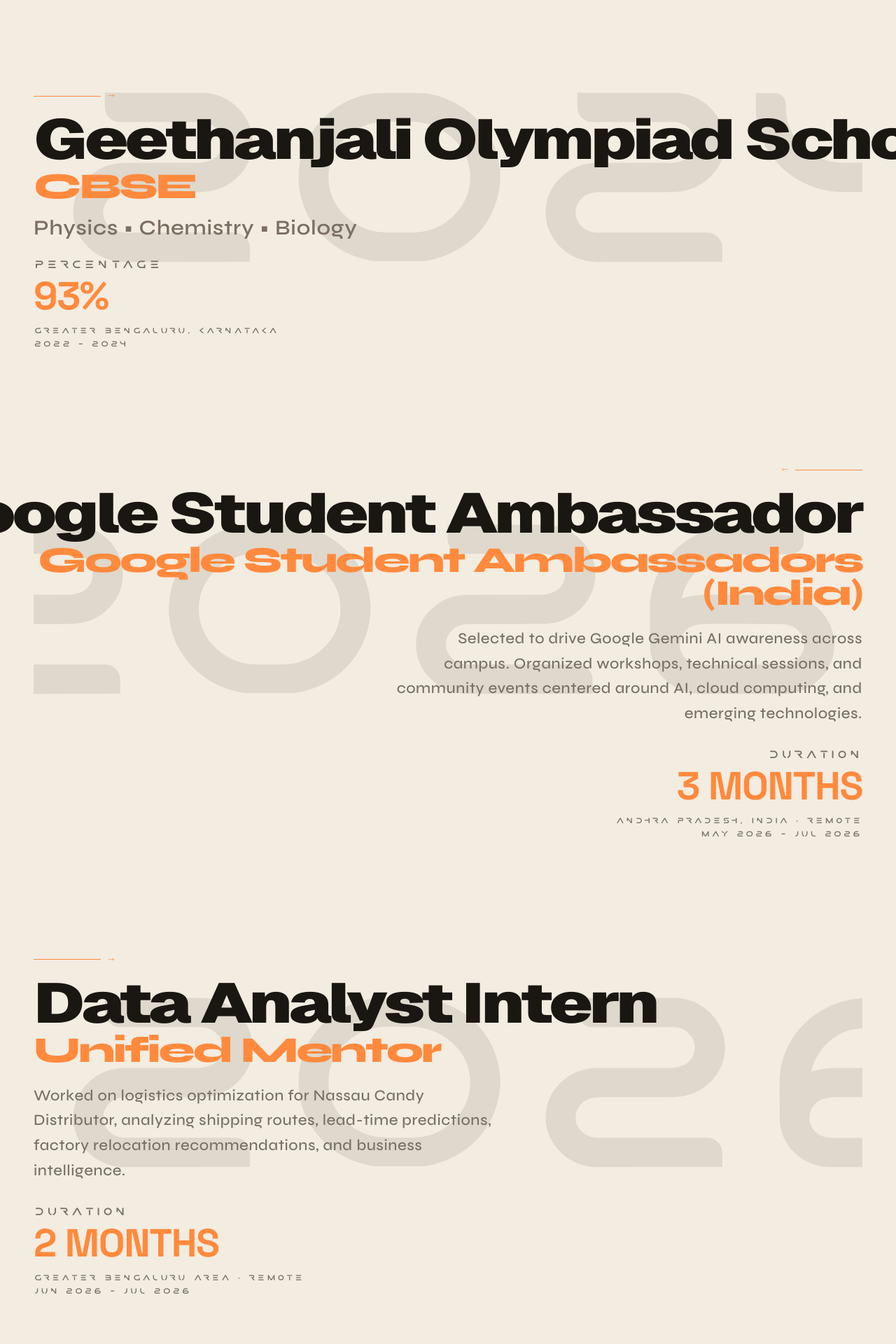
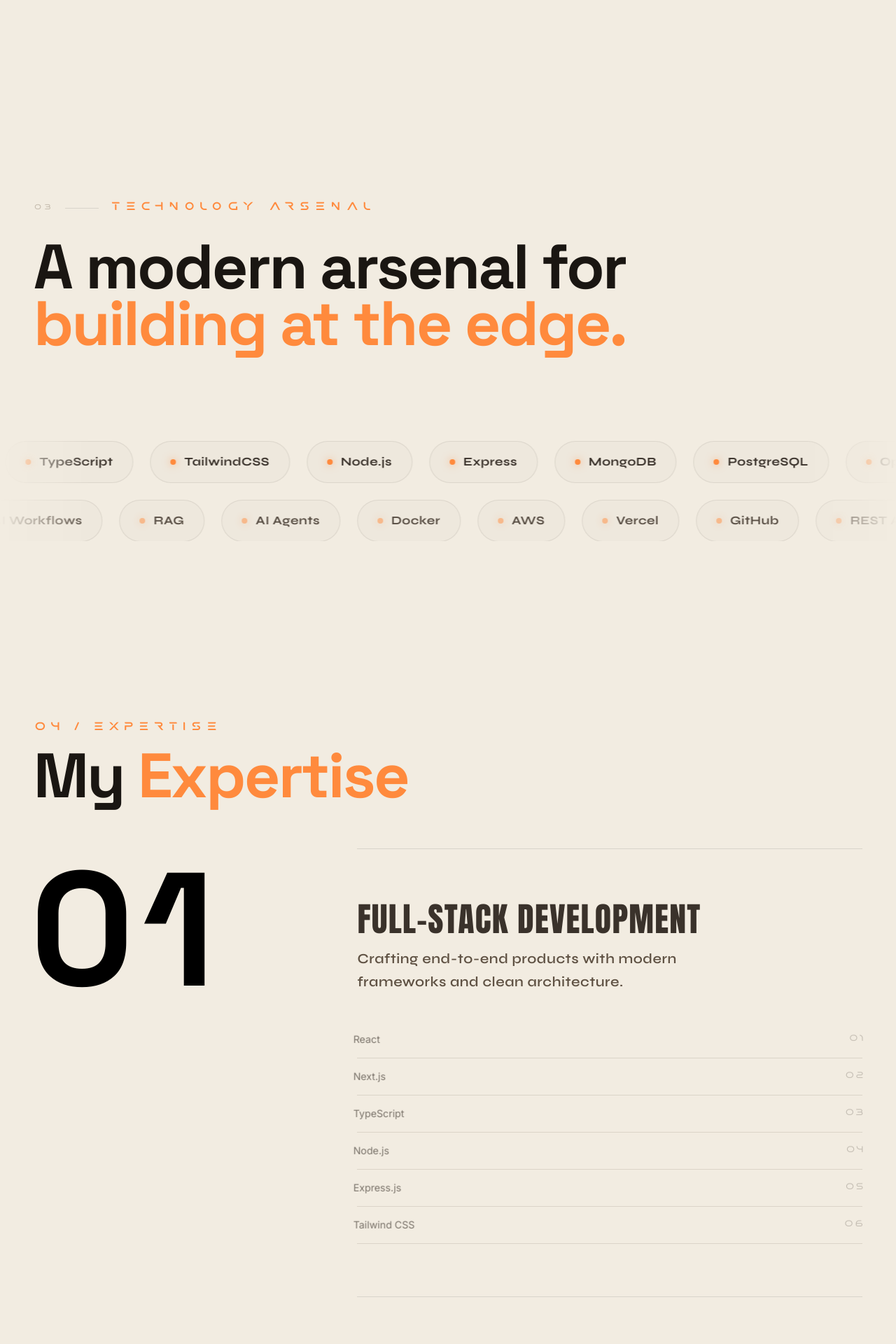
Before and after one commit to Megha-r20/MeghaR_portfolio, a Next.js app: page / in a window 1280 px wide. Shown: the part 2440-4360 px from the top of the page at 70% size. Built offline with nearby package versions, Linux system fonts and the light colour scheme; a web font is replaced by a local one.

Commit message:
Update portfolio website

```diff
--- a/components/About.tsx
+++ b/components/About.tsx
@@ -21,7 +21,7 @@
 
 
         {/* ══════════════════════════════════════════════════════════
-            ENTRY 1 — SRM University AP  (top-right)
+            ENTRY 1 — Kalasalingam Academy  (top-right)
         ══════════════════════════════════════════════════════════ */}
         <div className="relative">
           {/* Decorative watermark year */}
@@ -38,7 +38,7 @@
               className="font-researcher absolute right-[0%] top-[50%] -translate-y-[50%] text-[9rem] md:text-[15rem] lg:text-[20rem] font-semibold leading-none tracking-tighter"
               style={{ color: "rgb(58, 50, 43)", opacity: 0.10 }}
             >
-              2028
+              2024
             </span>
           </motion.div>
 
@@ -60,7 +60,7 @@
 
               {/* Institution */}
               <h3 className="font-geist text-[2.5rem] md:text-[4rem] lg:text-[5rem] font-black leading-[0.9] tracking-tighter text-[#f2ece1] dark:text-[#f2ece1] light:text-[#1a1612] scale-x-[1.25] origin-right inline-block">
-                SRM University AP
+                Kalasalingam Academy of<br/>Research and Education
               </h3>
 
               {/* Degree */}
@@ -70,22 +70,12 @@
 
               {/* Subtitle */}
               <p className="font-syne mt-4 text-base md:text-2xl lg:text-[30px] font-semibold tracking-wide text-[#a89c8d] dark:text-[#a89c8d] light:text-[#7a6f62]">
-                AI &amp; Future Technologies
+                Software Product Engineering
               </p>
 
-              {/* CGPA */}
-              <div className="mt-6 flex flex-col items-end">
-                <span className="font-researcher text-[12px] md:text-[14px] font-bold uppercase tracking-[0.25em] text-[#a89c8d] dark:text-[#a89c8d] light:text-[#7a6f62]">
-                  CGPA
-                </span>
-                <span className="mt-1 font-display text-4xl md:text-5xl lg:text-[3.5rem] font-bold tracking-tight text-[#ff8a3d]">
-                  8.92
-                </span>
-              </div>
-
               {/* Location & years */}
-              <div className="mt-4 flex flex-col items-end gap-1 font-researcher text-[9px] md:text-[10px] font-bold uppercase tracking-[0.25em] text-[#a89c8d] dark:text-[#a89c8d] light:text-[#7a6f62]">
-                <span>Amaravati, Andhra Pradesh</span>
+              <div className="mt-8 flex flex-col items-end gap-1 font-researcher text-[9px] md:text-[10px] font-bold uppercase tracking-[0.25em] text-[#a89c8d] dark:text-[#a89c8d] light:text-[#7a6f62]">
+                <span>Virudhunagar, Tamil Nadu</span>
                 <span>2024 &ndash; Present</span>
               </div>
             </div>
@@ -94,10 +84,11 @@
 
 
         {/* ══════════════════════════════════════════════════════════
-            ENTRY 2 — Geethanjali Olympiad School  (left)
+            FUTURE ENTRY TEMPLATE (left)
+            Uncomment and duplicate to add future alternating entries
         ══════════════════════════════════════════════════════════ */}
+        {/*
         <div className="relative">
-          {/* Decorative watermark year */}
           <motion.div
             initial={{ opacity: 0 }}
             whileInView={{ opacity: 1 }}
@@ -111,11 +102,10 @@
               className="font-researcher absolute left-[0%] top-[50%] -translate-y-[50%] text-[9rem] md:text-[15rem] lg:text-[20rem] font-semibold leading-none tracking-tighter"
               style={{ color: "rgb(58, 50, 43)", opacity: 0.10 }}
             >
-              2024
+              2025
             </span>
           </motion.div>
 
-          {/* Content */}
           <motion.div
             initial={{ opacity: 0, y: 20 }}
             whileInView={{ opacity: 1, y: 0 }}
@@ -125,191 +115,31 @@
             style={{ zIndex: 10 }}
           >
             <div className="flex flex-col items-start text-left">
-              {/* Arrow */}
               <div className="mb-4 flex items-center gap-2">
                 <div className="h-px w-14 md:w-24 bg-[#ff8a3d]" />
                 <span className="font-researcher text-sm text-[#ff8a3d]">&rarr;</span>
               </div>
 
-              {/* Institution */}
               <h3 className="font-geist text-[2.5rem] md:text-[4rem] lg:text-[5rem] font-black leading-[0.9] tracking-tighter text-[#f2ece1] dark:text-[#f2ece1] light:text-[#1a1612] inline-block scale-x-[1.25] origin-left">
-                Geethanjali Olympiad School
+                Future Company / Role
               </h3>
 
-              {/* Board */}
               <h4 className="font-syne mt-2 text-[1.75rem] md:text-[2.75rem] lg:text-[3.25rem] font-black leading-[0.9] tracking-tighter text-[#ff8a3d]">
-                CBSE
+                Software Engineer
               </h4>
 
-              {/* Subjects */}
               <p className="mt-4 font-syne text-base md:text-2xl lg:text-[30px] font-semibold tracking-wide text-[#a89c8d] dark:text-[#a89c8d] light:text-[#7a6f62]">
-                Physics &bull; Chemistry &bull; Biology
+                Key achievements or technologies used
               </p>
 
-              {/* Percentage */}
-              <div className="mt-6 flex flex-col items-start">
-                <span className="font-researcher text-[12px] md:text-[14px] font-bold uppercase tracking-[0.25em] text-[#a89c8d] dark:text-[#a89c8d] light:text-[#7a6f62]">
-                  Percentage
-                </span>
-                <span className="mt-1 font-display text-4xl md:text-5xl lg:text-[3.5rem] font-bold tracking-tight text-[#ff8a3d]">
-                  93%
-                </span>
-              </div>
-
-              {/* Location & years */}
-              <div className="mt-4 flex flex-col items-start gap-1 font-researcher text-[9px] md:text-[10px] font-bold uppercase tracking-[0.25em] text-[#a89c8d] dark:text-[#a89c8d] light:text-[#7a6f62]">
-                <span>Greater Bengaluru, Karnataka</span>
-                <span>2022 &ndash; 2024</span>
+              <div className="mt-8 flex flex-col items-start gap-1 font-researcher text-[9px] md:text-[10px] font-bold uppercase tracking-[0.25em] text-[#a89c8d] dark:text-[#a89c8d] light:text-[#7a6f62]">
+                <span>City, State</span>
+                <span>Year &ndash; Year</span>
               </div>
             </div>
           </motion.div>
         </div>
-
-
-        {/* ══════════════════════════════════════════════════════════
-            ENTRY 3 — Google Student Ambassador (right)
-        ══════════════════════════════════════════════════════════ */}
-        <div className="relative">
-          {/* Decorative watermark year */}
-          <motion.div
-            initial={{ opacity: 0 }}
-            whileInView={{ opacity: 1 }}
-            viewport={{ once: true }}
-            transition={{ duration: 0.5, ease: "easeOut" }}
-            aria-hidden="true"
-            className="absolute inset-0 overflow-hidden"
-            style={{ zIndex: 0, pointerEvents: "none", userSelect: "none" }}
-          >
-            <span
-              className="font-researcher absolute right-[0%] top-[50%] -translate-y-[50%] text-[9rem] md:text-[15rem] lg:text-[20rem] font-semibold leading-none tracking-tighter"
-              style={{ color: "rgb(58, 50, 43)", opacity: 0.10 }}
-            >
-              2026
-            </span>
-          </motion.div>
-
-          {/* Content */}
-          <motion.div
-            initial={{ opacity: 0, y: 20 }}
-            whileInView={{ opacity: 1, y: 0 }}
-            viewport={{ once: true, margin: "-80px" }}
-            transition={{ duration: 0.4, ease: [0.16, 1, 0.3, 1] }}
-            className="relative flex w-full justify-end"
-            style={{ zIndex: 10 }}
-          >
-            <div className="flex flex-col items-end text-right">
-              {/* Arrow */}
-              <div className="mb-4 flex items-center gap-2">
-                <span className="font-researcher text-sm text-[#ff8a3d]">&larr;</span>
-                <div className="h-px w-14 md:w-24 bg-[#ff8a3d]" />
-              </div>
-
-              {/* Institution/Role */}
-              <h3 className="font-geist text-[2.5rem] md:text-[4rem] lg:text-[5rem] font-black leading-[0.9] tracking-tighter text-[#f2ece1] dark:text-[#f2ece1] light:text-[#1a1612] inline-block scale-x-[1.25] origin-right">
-                Google Student Ambassador
-              </h3>
-
-              {/* Organization */}
-              <h4 className="font-syne mt-2 text-[1.75rem] md:text-[2.75rem] lg:text-[3.25rem] font-black leading-[0.9] tracking-tighter text-[#ff8a3d]">
-                Google Student Ambassadors (India)
-              </h4>
-
-              {/* Description */}
-              <p className="font-syne mt-6 max-w-2xl text-sm md:text-xl lg:text-[22px] font-medium leading-relaxed tracking-wide text-[#a89c8d] dark:text-[#a89c8d] light:text-[#7a6f62]">
-                Selected to drive Google Gemini AI awareness across campus. Organized workshops, technical sessions, and community events centered around AI, cloud computing, and emerging technologies.
-              </p>
-
-              {/* Metric */}
-              <div className="mt-8 flex flex-col items-end">
-                <span className="font-researcher text-[12px] md:text-[14px] font-bold uppercase tracking-[0.25em] text-[#a89c8d] dark:text-[#a89c8d] light:text-[#7a6f62]">
-                  Duration
-                </span>
-                <span className="mt-1 font-display text-4xl md:text-5xl lg:text-[3.5rem] font-bold tracking-tight text-[#ff8a3d]">
-                  3 MONTHS
-                </span>
-              </div>
-
-              {/* Location & years */}
-              <div className="mt-4 flex flex-col items-end gap-1 font-researcher text-[9px] md:text-[10px] font-bold uppercase tracking-[0.25em] text-[#a89c8d] dark:text-[#a89c8d] light:text-[#7a6f62]">
-                <span>Andhra Pradesh, India &middot; Remote</span>
-                <span>May 2026 &ndash; Jul 2026</span>
-              </div>
-            </div>
-          </motion.div>
-        </div>
-
-
-        {/* ══════════════════════════════════════════════════════════
-            ENTRY 4 — Data Analyst Intern (left)
-        ══════════════════════════════════════════════════════════ */}
-        <div className="relative">
-          {/* Decorative watermark year */}
-          <motion.div
-            initial={{ opacity: 0 }}
-            whileInView={{ opacity: 1 }}
-            viewport={{ once: true }}
-            transition={{ duration: 0.5, ease: "easeOut" }}
-            aria-hidden="true"
-            className="absolute inset-0 overflow-hidden"
-            style={{ zIndex: 0, pointerEvents: "none", userSelect: "none" }}
-          >
-            <span
-              className="font-researcher absolute left-[0%] top-[50%] -translate-y-[50%] text-[9rem] md:text-[15rem] lg:text-[20rem] font-semibold leading-none tracking-tighter"
-              style={{ color: "rgb(58, 50, 43)", opacity: 0.10 }}
-            >
-              2026
-            </span>
-          </motion.div>
-
-          {/* Content */}
-          <motion.div
-            initial={{ opacity: 0, y: 20 }}
-            whileInView={{ opacity: 1, y: 0 }}
-            viewport={{ once: true, margin: "-80px" }}
-            transition={{ duration: 0.4, ease: [0.16, 1, 0.3, 1] }}
-            className="relative flex w-full justify-start"
-            style={{ zIndex: 10 }}
-          >
-            <div className="flex flex-col items-start text-left">
-              {/* Arrow */}
-              <div className="mb-4 flex items-center gap-2">
-                <div className="h-px w-14 md:w-24 bg-[#ff8a3d]" />
-                <span className="font-researcher text-sm text-[#ff8a3d]">&rarr;</span>
-              </div>
-
-              {/* Institution/Role */}
-              <h3 className="font-geist text-[2.5rem] md:text-[4rem] lg:text-[5rem] font-black leading-[0.9] tracking-tighter text-[#f2ece1] dark:text-[#f2ece1] light:text-[#1a1612] inline-block scale-x-[1.25] origin-left">
-                Data Analyst Intern
-              </h3>
-
-              {/* Organization */}
-              <h4 className="font-syne mt-2 text-[1.75rem] md:text-[2.75rem] lg:text-[3.25rem] font-black leading-[0.9] tracking-tighter text-[#ff8a3d]">
-                Unified Mentor
-              </h4>
-
-              {/* Description */}
-              <p className="font-syne mt-6 max-w-2xl text-sm md:text-xl lg:text-[22px] font-medium leading-relaxed tracking-wide text-[#a89c8d] dark:text-[#a89c8d] light:text-[#7a6f62]">
-                Worked on logistics optimization for Nassau Candy Distributor, analyzing shipping routes, lead-time predictions, factory relocation recommendations, and business intelligence.
-              </p>
-
-              {/* Metric */}
-              <div className="mt-8 flex flex-col items-start">
-                <span className="font-researcher text-[12px] md:text-[14px] font-bold uppercase tracking-[0.25em] text-[#a89c8d] dark:text-[#a89c8d] light:text-[#7a6f62]">
-                  Duration
-                </span>
-                <span className="mt-1 font-display text-4xl md:text-5xl lg:text-[3.5rem] font-bold tracking-tight text-[#ff8a3d]">
-                  2 MONTHS
-                </span>
-              </div>
-
-              {/* Location & years */}
-              <div className="mt-4 flex flex-col items-start gap-1 font-researcher text-[9px] md:text-[10px] font-bold uppercase tracking-[0.25em] text-[#a89c8d] dark:text-[#a89c8d] light:text-[#7a6f62]">
-                <span>Greater Bengaluru Area &middot; Remote</span>
-                <span>Jun 2026 &ndash; Jul 2026</span>
-              </div>
-            </div>
-          </motion.div>
-        </div>
+        */}
 
       </div>
     </section>
```
